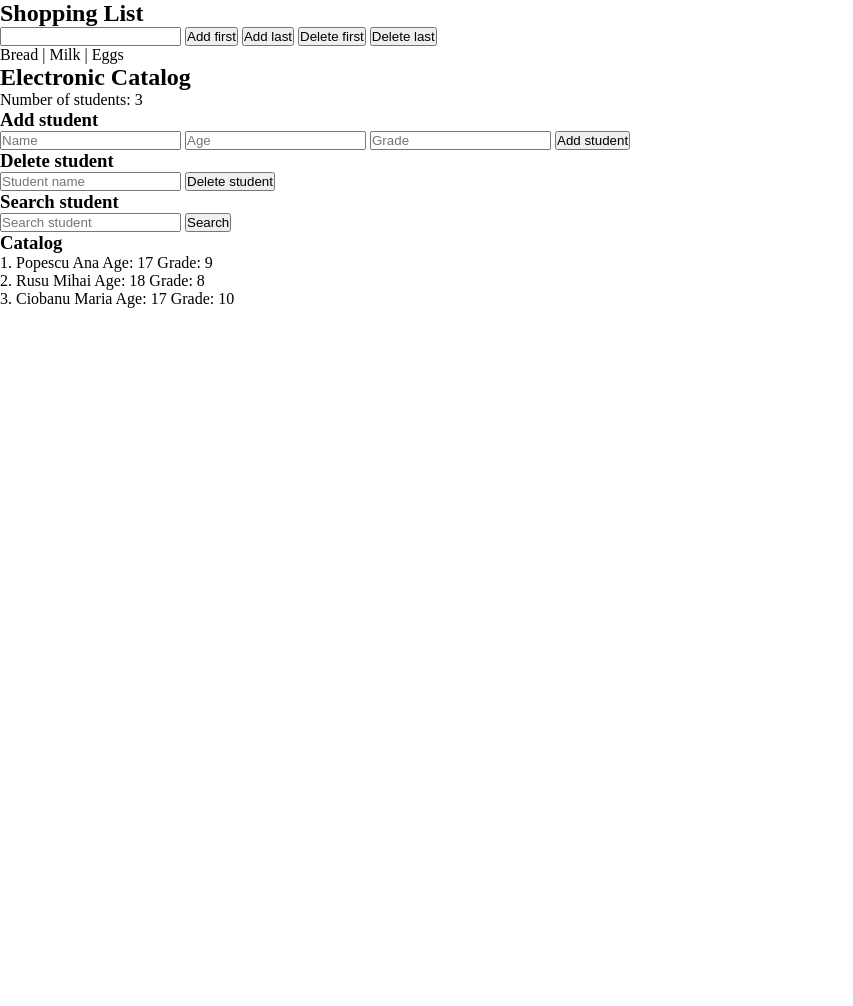
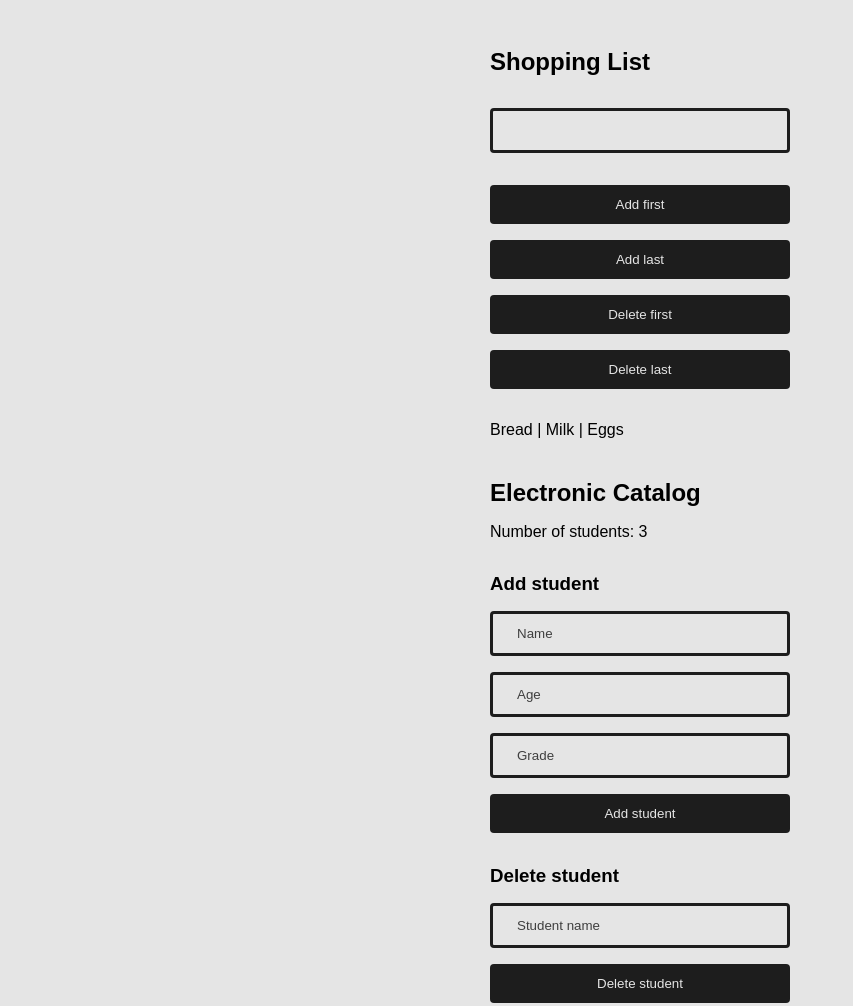
Before and after one commit to PitesFan/WEB-3-1-Croitoru-Valeria, a plain HTML site: page lab4/index.html in a window 1280 px wide. Shown: the top 1006 px of the page, without its empty margins (0-853 px from the left). Before the commit the page ends 800 px from the top, so only its background shows below. Drawn offline with Linux system fonts and the light colour scheme.

Commit message:
added styles

```diff
--- a/lab4/index.html
+++ b/lab4/index.html
@@ -10,27 +10,38 @@
     <section id="shopping-list-section">
       <h2>Shopping List</h2>
       <input id="product-input" type="text" />
+      <div class="items-group">
         <button id="product-btn-start">Add first</button>
         <button id="product-btn-end">Add last</button>
         <button id="product-btn-del-start">Delete first</button>
         <button id="product-btn-del-end">Delete last</button>
+      </div>
+
       <p id="product-list"></p>
     </section>
 
     <section id="catalog-section">
+      <div class="items-group">
         <h2>Electronic Catalog</h2>
         <p id="students-count"></p>
-
+      </div>
+      <div class="items-group">
         <h3>Add student</h3>
         <input id="student-name" type="text" placeholder="Name" />
         <input id="student-age" type="number" placeholder="Age" />
         <input id="student-grade" type="number" placeholder="Grade" />
         <button id="student-add">Add student</button>
-
+      </div>
+      <div class="items-group">
         <h3>Delete student</h3>
-      <input id="student-delete-name" type="text" placeholder="Student name" />
+        <input
+          id="student-delete-name"
+          type="text"
+          placeholder="Student name"
+        />
         <button id="student-delete">Delete student</button>
-
+      </div>
+      <div class="items-group">
         <h3>Search student</h3>
         <input
           id="student-search-name"
@@ -39,9 +50,11 @@
         />
         <button id="student-search">Search</button>
         <p id="student-result"></p>
-
+      </div>
+      <div class="items-group">
         <h3>Catalog</h3>
         <div id="catalog"></div>
+      </div>
     </section>
 
     <script src="script.js"></script>
--- a/lab4/script.js
+++ b/lab4/script.js
@@ -1,4 +1,3 @@
-// 1:
 let fruits = ["Apple", "Pear", "Banana", "Orange", "Kiwi"];
 
 console.log(fruits);
@@ -6,7 +5,6 @@ console.log(fruits[0]);
 console.log(fruits[fruits.length - 1]);
 console.log(fruits.length);
 
-// 2:
 let cities = ["Chisinau", "Balti", "Cahul"];
 cities.push("Orhei");
 cities.unshift("Soroca");
@@ -15,7 +13,6 @@ cities.pop();
 cities.shift();
 console.log(cities);
 
-// 3 and 4:
 let products = ["Bread", "Milk", "Eggs"];
 
 let productInput = document.getElementById("product-input");
@@ -61,7 +58,6 @@ productBtnDelEnd.addEventListener("click", function () {
 
 displayProducts();
 
-// 5:
 let students = [
   { name: "Popescu Ana", age: 17, grade: 9 },
   { name: "Rusu Mihai", age: 18, grade: 8 },
@@ -93,9 +89,9 @@ function displayStudents() {
       1 +
       ". " +
       student.name +
-      " Age: " +
+      ", Age: " +
       student.age +
-      " Grade: " +
+      ", Grade: " +
       student.grade;
     catalog.appendChild(p);
   });
@@ -136,9 +132,9 @@ studentSearch.addEventListener("click", function () {
     studentResult.textContent =
       "Student found! Name: " +
       found.name +
-      " Age: " +
+      ", Age: " +
       found.age +
-      " Grade: " +
+      ", Grade: " +
       found.grade;
   } else {
     studentResult.textContent = "Student not found!";
--- a/lab4/style.css
+++ b/lab4/style.css
@@ -2,4 +2,61 @@
   margin: 0;
   padding: 0;
   box-sizing: border-box;
+  font-family: Arial, Helvetica, sans-serif;
 }
+
+body {
+  background-color: #e5e5e5;
+  display: flex;
+  flex-direction: column;
+  gap: 40px;
+  width: 100%;
+  align-items: center;
+  justify-content: center;
+}
+
+#shopping-list-section {
+  display: flex;
+  flex-direction: column;
+  width: fit-content;
+  gap: 32px;
+  margin-top: 48px;
+}
+
+.items-group {
+  display: flex;
+  flex-direction: column;
+  gap: 16px;
+}
+
+input {
+  background-color: #e5e5e5;
+  border: solid #1d1d1d;
+  border-radius: 4px;
+  padding: 12px 24px;
+  width: 300px;
+  color: #1d1d1d;
+}
+
+input::placeholder {
+  color: #3f3f3f;
+  opacity: 1;
+}
+
+button {
+  color: #e5e5e5;
+  border: none;
+  border-radius: 4px;
+  padding: 12px 24px;
+  width: 300px;
+  background-color: #1d1d1d;
+  cursor: pointer;
+}
+
+#catalog-section {
+  display: flex;
+  flex-direction: column;
+  width: fit-content;
+  gap: 32px;
+  margin-bottom: 48px;
+}
```
Lines whose indentation alone changed are shown as unchanged.
